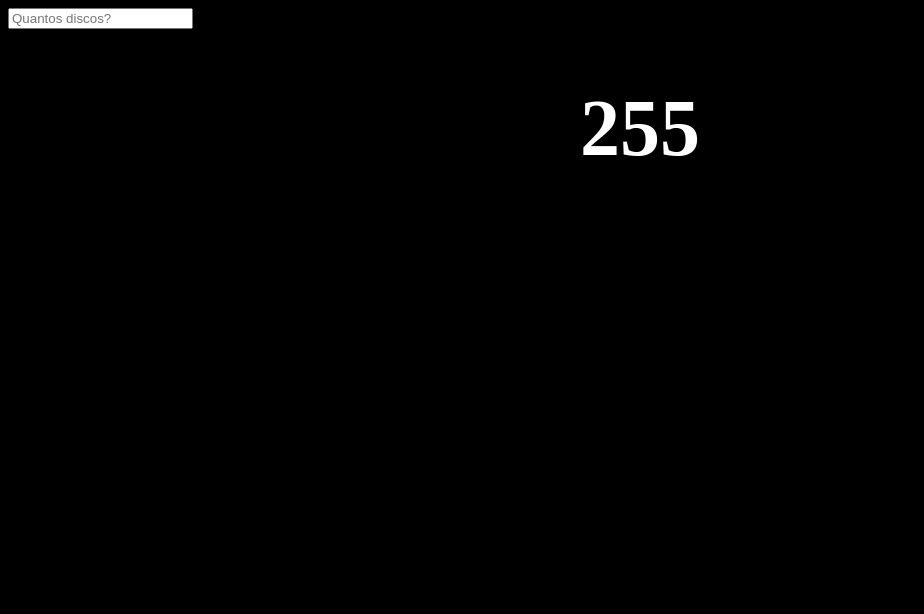
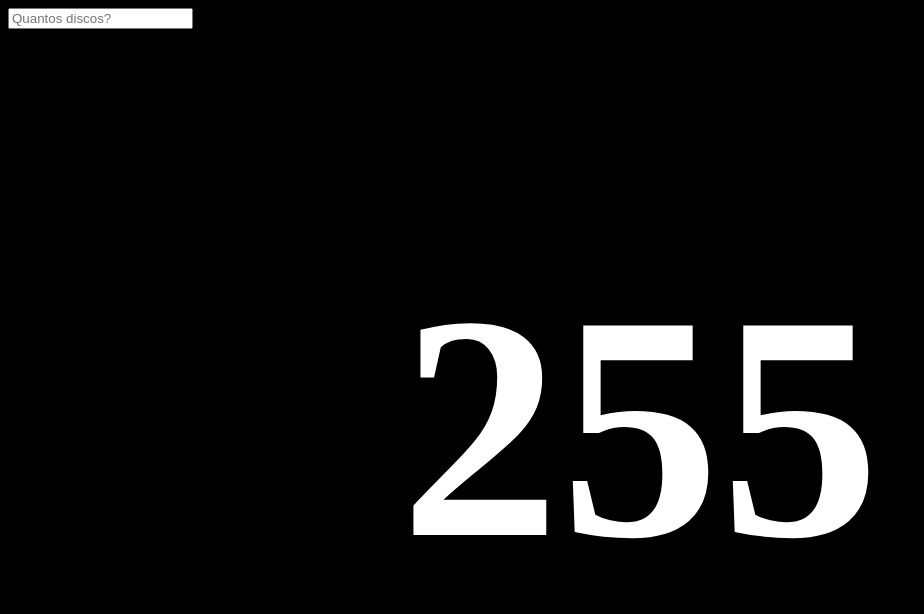
Before and after one commit to ayr-ton/hanoi, a plain HTML site: page index.html in a window 1280 px wide. Shown: the whole page, without its empty margins (0-924 px from the left). Drawn offline with nearby package versions, Linux system fonts and the light colour scheme.

Commit message:
Fonte maior

```diff
--- a/style.css
+++ b/style.css
@@ -4,6 +4,6 @@ body {
 }
 
 body h1 {
-    font-size: 5em;
+    font-size: 20em;
     text-align: center;
 }
```
